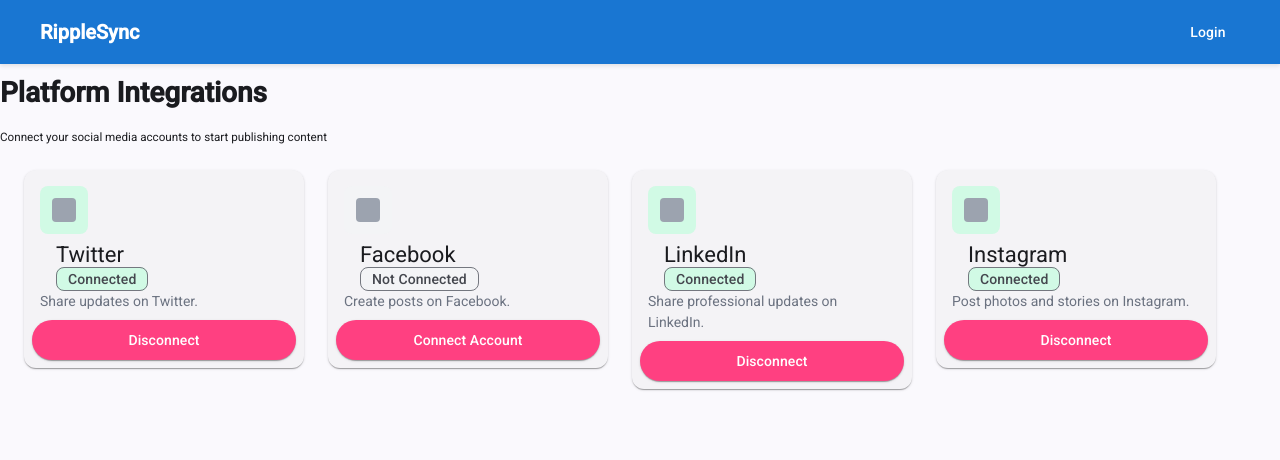
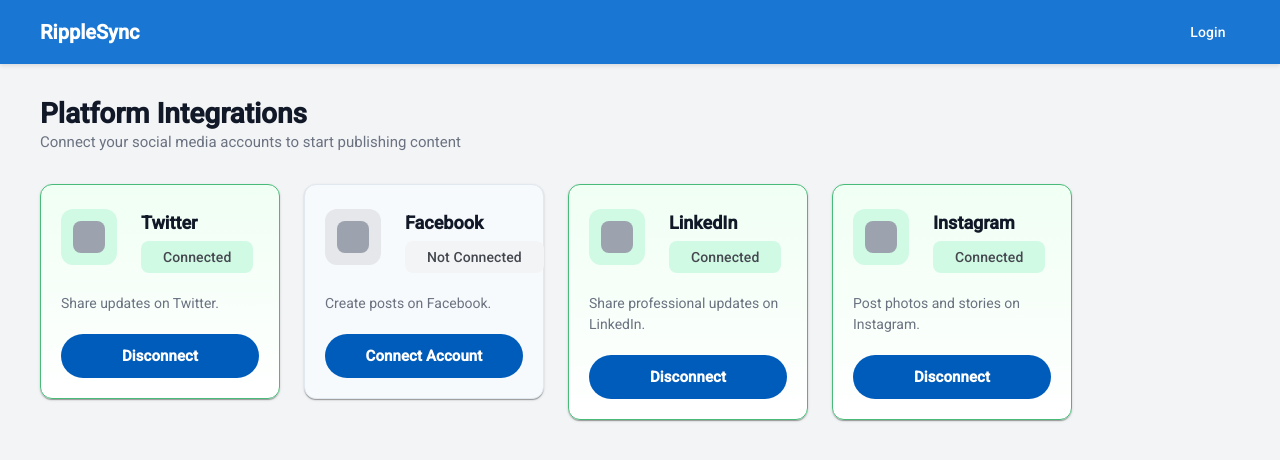
Before and after one commit to JKMN-Projects/ripple_sync_frontend, an Angular app in the folder ripple_sync/: page /integrations in a window 1280 px wide. Shown: the top 460 px of the page. Built offline with nearby package versions, Linux system fonts and the light colour scheme.

Commit message:
Redesign integrations UI and refactor data flow

```diff
--- a/ripple_sync/src/app/app.routes.ts
+++ b/ripple_sync/src/app/app.routes.ts
@@ -1,7 +1,8 @@
-import { Routes } from '@angular/router';
+
 import { Home } from './pages/home/home';
 import { Component } from '@angular/core';
 import { Integrations } from './pages/integrations/integrations';
+import { Routes } from '@angular/router';
 
 export const routes: Routes = [
   { path: '', component: Home }
--- a/ripple_sync/src/app/components/generic-integration/generic-integration.html
+++ b/ripple_sync/src/app/components/generic-integration/generic-integration.html
@@ -3,12 +3,14 @@
     <div class="icon-container" [class.connected]="connection().connected" mat-card-avatar>
       <div class="icon-placeholder"></div>
     </div>
+    <div class="header-content">
       <mat-card-title>{{ connection().name }}</mat-card-title>
       <mat-card-subtitle>
         <mat-chip [class.connected]="connection().connected" class="status-chip">
           {{ connection().connected ? 'Connected' : 'Not Connected' }}
         </mat-chip>
       </mat-card-subtitle>
+    </div>
   </mat-card-header>
 
   <mat-card-content>
@@ -17,8 +19,8 @@
 
   <mat-card-actions>
     <button
-      mat-raised-button
-      [color]="connection().connected ? 'warn' : 'primary'"
+      matButton="filled"
+      [color]="connection().connected ? 'connected' : 'disconnected'"
       [disabled]="isLoading"
       (click)="onToggleConnection()"
       class="action-button">
--- a/ripple_sync/src/app/components/generic-integration/generic-integration.scss
+++ b/ripple_sync/src/app/components/generic-integration/generic-integration.scss
@@ -1,76 +1,111 @@
+@use '@angular/material' as mat;
+
 .connection-card {
-  width: 280px;
+    width: 240px;
+    border-radius: 12px;
+    border: 1px solid #E2E8F0;
     transition: box-shadow 0.2s ease;
+    background: #F7FAFC;
+
+    &.connected {
+        background: #F0FFF4;
+        background: linear-gradient(180deg, rgba(240, 255, 244, 1) 0%, rgba(255, 255, 255, 1) 100%);
+        border: 1px solid #48BB78;
+    }
 
     &:hover {
-    box-shadow: 0 4px 12px rgba(0, 0, 0, 0.15);
+        box-shadow: 0 4px 12px rgba(0, 0, 0, 0.08);
     }
 }
 
-::ng-deep .mat-mdc-card-header {
+.mat-mdc-card-header {
     display: flex;
-  flex-direction: column;
+    flex-direction: row !important;
     align-items: flex-start !important;
+    padding: 24px 20px 12px 20px !important;
+    gap: 12px;
+}
+
+.mat-mdc-card-title {
+    font-size: 18px;
+    font-weight: 600;
+    margin: 0 !important;
+    color: #111827;
+}
+
+.mat-mdc-card-subtitle {
+    margin: 0 !important;
+    padding: 0 !important;
+}
+
+.mat-mdc-card-content {
+    padding: 0 20px 20px 20px !important;
+}
+
+.mat-mdc-card-actions {
+    padding: 0 20px 20px 20px !important;
+    margin: 0;
 }
 
 .icon-container {
-  width: 48px;
-  height: 48px;
-  border-radius: 8px;
-  background-color: #f3f4f6;
+    width: 56px;
+    height: 56px;
+    border-radius: 12px;
     display: flex;
     align-items: center;
     justify-content: center;
-  margin-bottom: 8px;
+  flex-shrink: 0;
 
     &.connected {
-    background-color: #d1fae5;
+        background-color: #D1FAE5;
+    }
+
+    &:not(.connected) {
+        background-color: #E5E7EB;
     }
 
     .icon-placeholder {
-    width: 24px;
-    height: 24px;
-    background-color: #9ca3af;
-    border-radius: 4px;
+        width: 32px;
+        height: 32px;
+        background-color: #9CA3AF;
+        border-radius: 8px;
     }
 }
 
-::ng-deep .mat-mdc-card-title {
-  font-size: 18px;
-  font-weight: 600;
-  margin-bottom: 4px;
+.header-content {
+  flex: 1;
+  display: flex;
+  flex-direction: column;
+  gap: 4px;
 }
 
 .status-chip {
+    @include mat.chips-overrides((
+        outline-width: 0,
+        ));
+
     font-size: 12px;
   font-weight: 500;
   height: 24px;
+  padding: 4px 10px !important;
+  width: fit-content;
 
     &.connected {
-    background-color: #d1fae5 !important;
-    color: #065f46 !important;
+        background-color: #D1FAE5 !important;
+        color: #065F46 !important;
     }
 
     &:not(.connected) {
-    background-color: #f3f4f6 !important;
-    color: #6b7280 !important;
+        background-color: #F3F4F6 !important;
+        color: #6B7280 !important;
     }
-}
-
-::ng-deep .mat-mdc-card-content {
-  padding-top: 8px;
 }
 
 .description {
   margin: 0;
   font-size: 14px;
-  color: #6b7280;
+  color: #6B7280;
   line-height: 1.5;
-}
-
-::ng-deep .mat-mdc-card-actions {
-  padding: 0 16px 16px 16px;
-  margin: 0;
 }
 
 .action-button {
@@ -79,12 +114,43 @@
   align-items: center;
   justify-content: center;
   gap: 8px;
+  height: 44px;
+  font-size: 15px;
+  font-weight: 600;
+  border-radius: 24px;
+  text-transform: none;
+
+  &[color="connected"] {
+     @include mat.button-overrides((
+        filled-container-color: #E53E3E,
+        filled-label-text-color: white
+                ));
+
+    &:hover:not(:disabled) {
+      background-color: #5a4d4d !important;
+    }
+  }
+
+  &[color="disconnected"] {
+    @include mat.button-overrides((
+        filled-container-color: #3182CE,
+        filled-label-text-color: white,
+        ));
+
+    &:hover:not(:disabled) {
+      background-color: #3182CE !important;
+    }
+  }
+
+  &:disabled {
+    opacity: 0.6;
+  }
 }
 
 .button-spinner {
   display: inline-block;
-}
 
-::ng-deep .button-spinner .mat-mdc-progress-spinner {
+  .mat-mdc-progress-spinner {
     --mdc-circular-progress-active-indicator-color: currentColor;
   }
+}
--- a/ripple_sync/src/app/pages/integrations/integrations.html
+++ b/ripple_sync/src/app/pages/integrations/integrations.html
@@ -1,9 +1,12 @@
-<div>
-    <h1>Platform Integrations</h1>
-    <sub>Connect your social media accounts to start publishing content</sub>
-    <div class="integrations-container">
-        @for (connection of connections; track connection.id) {
-        <app-generic-integration [connection]="connection" />
-        }
-    </div>
+<div class="page-wrapper">
+  <div class="page-header">
+    <h1 class="page-title">Platform Integrations</h1>
+    <p class="page-subtitle">Connect your social media accounts to start publishing content</p>
+  </div>
+
+  <div class="integrations-container">
+    @for (connection of connections; track connection.id) {
+      <app-generic-integration [connection]="connection" />
+    }
+  </div>
 </div>
--- a/ripple_sync/src/app/pages/integrations/integrations.scss
+++ b/ripple_sync/src/app/pages/integrations/integrations.scss
@@ -1,6 +1,29 @@
+.page-wrapper {
+  background-color: #F3F4F6;
+  min-height: 100vh;
+}
+
+.page-header {
+  padding: 40px 40px 32px 40px;
+  background-color: #F3F4F6;
+}
+
+.page-title {
+  font-size: 28px;
+  font-weight: 700;
+  color: #111827;
+  margin: 0 0 8px 0;
+}
+
+.page-subtitle {
+  font-size: 15px;
+  color: #6B7280;
+  margin: 0;
+}
+
 .integrations-container {
   display: flex;
   gap: 24px;
   flex-wrap: wrap;
-  padding: 24px;
+  padding: 0 40px 40px 40px;
 }
--- a/ripple_sync/src/app/pages/integrations/integrations.ts
+++ b/ripple_sync/src/app/pages/integrations/integrations.ts
@@ -1,4 +1,4 @@
-import { Component, OnInit } from '@angular/core';
+import { Component, effect, OnInit } from '@angular/core';
 import { GenericIntegration } from '../../components/generic-integration/generic-integration';
 import { Integration, IntegrationConnection } from '../../services/integration';
 
@@ -12,20 +12,16 @@
 export class Integrations implements OnInit {
   connections: IntegrationConnection[] = [];
 
-  constructor(private integrationService: Integration) {}
-
-  ngOnInit(): void {
-    this.loadIntegrations();
-  }
-
-  private loadIntegrations(): void {
-    this.integrationService.getIntegrations().subscribe({
-      next: (integrations) => {
+  constructor(private integrationService: Integration) {
+    effect(() => {
+      const integrations = this.integrationService.integrations();
+      if (integrations) {
         this.connections = integrations;
-      },
-      error: (error) => {
-        console.error('Failed to load integrations:', error);
       }
     });
   }
+
+  ngOnInit(): void {
+    this.integrationService.getIntegrations();
+  }
 }
--- a/ripple_sync/src/app/services/integration.ts
+++ b/ripple_sync/src/app/services/integration.ts
@@ -1,7 +1,7 @@
 import { Injectable, signal } from '@angular/core';
 import { HttpClient } from '@angular/common/http';
-import { BehaviorSubject, Observable } from 'rxjs';
-import { tap, map } from 'rxjs/operators';
+import { of, Observable } from 'rxjs';
+import { tap, map, catchError } from 'rxjs/operators';
 import { environment } from '../../environments/environment';
 
 export interface IntegrationDto {
@@ -20,111 +20,61 @@
 })
 export class Integration {
 
-  private integrations = signal<IntegrationConnection[]>([]);
+  private integrationsSignal = signal<IntegrationConnection[] | null>(null);
+  readonly integrations = this.integrationsSignal.asReadonly();
 
   constructor(private http: HttpClient) { }
 
   /// Retrieves all integrations from the API
-  getIntegrations(): Observable<IntegrationConnection[]> {
+  getIntegrations() {
     const integrationsShell = [
       {
-        id:1,
-        name:"Twitter",
-        connected:true
+        id: 1,
+        name: "Twitter",
+        connected: true
       },
       {
-        id:2,
-        name:"Facebook",
-        connected:false
+        id: 2,
+        name: "Facebook",
+        connected: false
       },
       {
-        id:3,
-        name:"LinkedIn",
-        connected:true
+        id: 3,
+        name: "LinkedIn",
+        connected: true
       },
       {
-        id:4,
-        name:"Instagram",
-        connected:true
+        id: 4,
+        name: "Instagram",
+        connected: true
       }
     ];
 
-    const integrations = integrationsShell.map(dto => this.mapToIntegrationConnection(dto)) ?? [];
+    this.integrationsSignal.set(integrationsShell.map(dto => this.mapToIntegrationConnection(dto)) ?? []);
 
-    const obsIntegrations = new BehaviorSubject(integrations).asObservable();
-    return obsIntegrations;
+    return;
 
-
-    return this.http.get<IntegrationDto[]>(
-      `${environment.apiUrl}/integration`,
-      { observe: 'response' }
-    ).pipe(
+    this.http.get<IntegrationDto[]>(`${environment.apiUrl}/integration`, { observe: 'response' })
+      .pipe(
         tap({
           next: response => {
             if (response.status === 200) {
               const integrations = response.body?.map(dto => this.mapToIntegrationConnection(dto)) ?? [];
-            this.integrations.set(integrations);
+              this.integrationsSignal.set(integrations);
             }
           },
           error: (error) => {
             console.error('Failed to load integrations:', error);
-          this.integrations.set([]);
+            this.integrationsSignal.set([]);
           }
+        })
+        ,
+        catchError(err => {
+          console.error('Error fetching users', err);
+          return of([]);
         }),
-      map(response => response.body?.map(dto => this.mapToIntegrationConnection(dto)) ?? [])
-    );
-  }
-
-  /// Connects to an integration provider
-  connect(id: number): Observable<boolean> {
-    return this.http.post<void>(
-      `${environment.apiUrl}/integration/${id}/connect`,
-      {},
-      { observe: 'response' }
-    ).pipe(
-      tap({
-        next: response => {
-          if (response.status === 200) {
-            this.updateIntegrationStatus(id, true);
-          }
-        },
-        error: (error) => {
-          console.error(`Failed to connect integration ${id}:`, error);
-        }
-      }),
-      map(response => response.status === 200)
-    );
-  }
-
-  /// Disconnects from an integration provider
-  disconnect(id: number): Observable<boolean> {
-    return this.http.post<void>(
-      `${environment.apiUrl}/integration/${id}/disconnect`,
-      {},
-      { observe: 'response' }
-    ).pipe(
-      tap({
-        next: response => {
-          if (response.status === 200) {
-            this.updateIntegrationStatus(id, false);
-          }
-        },
-        error: (error) => {
-          console.error(`Failed to disconnect integration ${id}:`, error);
-        }
-      }),
-      map(response => response.status === 200)
-    );
-  }
-
-  private updateIntegrationStatus(id: number, connected: boolean): void {
-    const current = this.integrations();
-    const updated = current.map(integration =>
-      integration.id === id
-        ? { ...integration, connected }
-        : integration
-    );
-    this.integrations.set(updated);
+      )
+      .subscribe();
   }
 
   private mapToIntegrationConnection(dto: IntegrationDto): IntegrationConnection {
```
Also changed, not shown: ripple_sync/src/app/components/generic-integration/generic-integration.ts (+23 -17 lines). Lines whose indentation alone changed are shown as unchanged.
